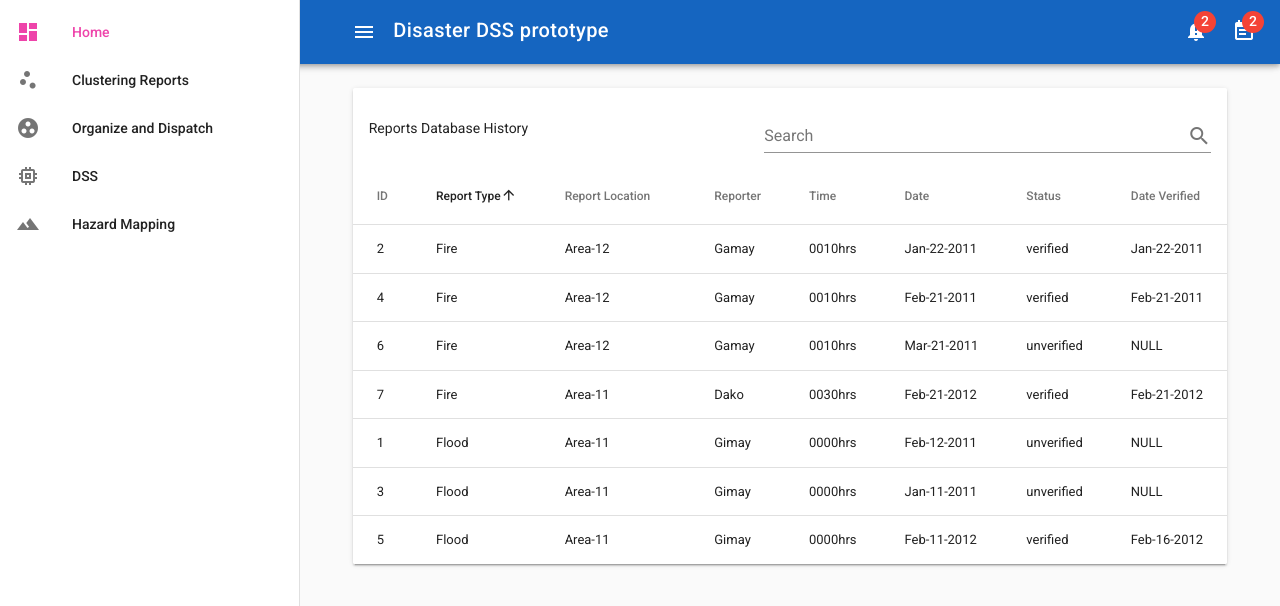
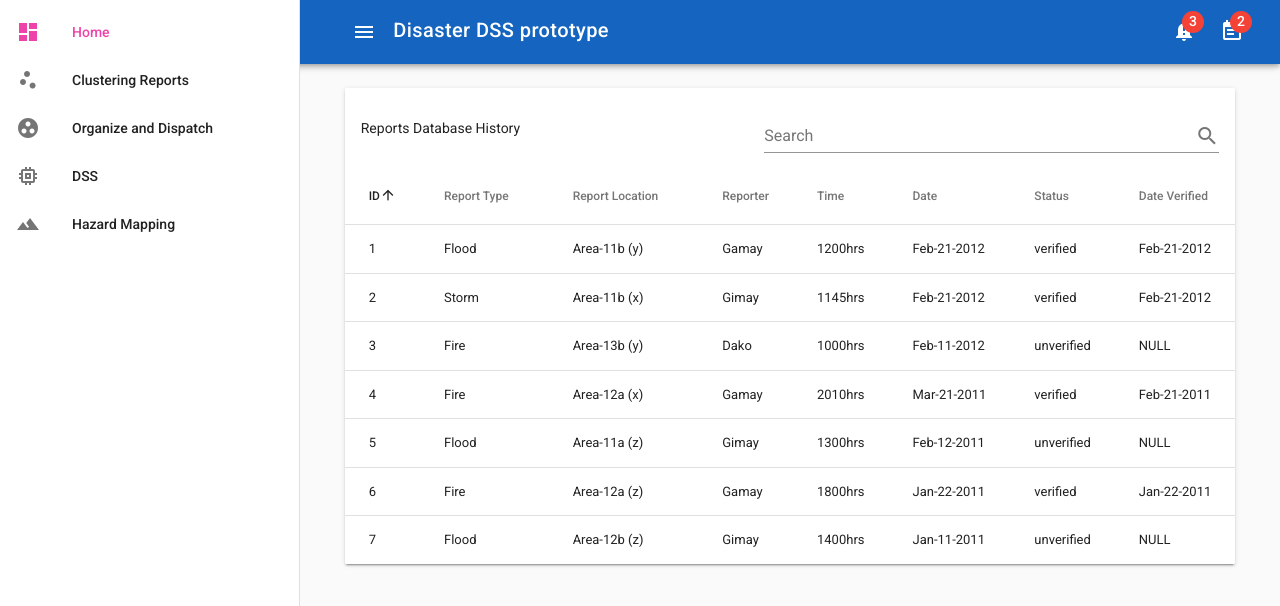
Before and after one commit to KimGranaderos/hazard_mapping, a Vue app: page / in a window 1280 px wide. Shown: the top 606 px of the page. Built offline with nearby package versions, Linux system fonts and the light colour scheme.

Commit message:
home done

```diff
--- a/src/App.vue
+++ b/src/App.vue
@@ -39,44 +39,44 @@
             <span
              slot="badge"
              small
-            >2</span>
+            >3</span>
             <v-icon>notification_important</v-icon>
           </v-badge>
         </v-btn>
         <v-card>
-            <v-list>
-              <v-list-title><p class="text-xs-center"><b>Quick Respond</b></p></v-list-title>
-              <v-divider></v-divider>
-              <v-list-tile avatar>
+          <v-list>
+            <v-list-title><p class="text-xs-center"><b>Quick Respond</b></p></v-list-title>
+            <v-divider></v-divider>
+              <v-list-tile @click="dialog = !dialog" avatar>
                 <v-list-tile-avatar color="teal">
                   <v-icon dark>pool</v-icon>
                 </v-list-tile-avatar>
                 <v-list-tile-content>
-                  <v-list-tile-title>[Flood] Area-12</v-list-tile-title>
-                  <v-list-tile-sub-title>Gamay 12:00nn Jan/21/2011</v-list-tile-sub-title>
+                  <v-list-tile-title>[Flood] Area-11b (y)</v-list-tile-title>
+                  <v-list-tile-sub-title>Gamay 12:00nn Feb/21/2012</v-list-tile-sub-title>
                 </v-list-tile-content>
               </v-list-tile>
               <v-divider></v-divider>
-              <v-list-tile avatar>
+              <v-list-tile @click="" avatar>
                 <v-list-tile-avatar color="blue-grey">
                   <v-icon dark>beach_access</v-icon>
                 </v-list-tile-avatar>
                 <v-list-tile-content>
-                  <v-list-tile-title>[Storm] Area-11</v-list-tile-title>
-                  <v-list-tile-sub-title>Gimay 10:00am Jan/21/2011</v-list-tile-sub-title>
+                  <v-list-tile-title>[Storm] Area-11b (x)</v-list-tile-title>
+                  <v-list-tile-sub-title>Gimay 11:45am Feb/21/2012</v-list-tile-sub-title>
                 </v-list-tile-content>
               </v-list-tile>
               <v-divider></v-divider>
-              <v-list-tile avatar>
+              <v-list-tile @click="" avatar>
                 <v-list-tile-avatar color="red">
                   <v-icon dark>whatshot</v-icon>
                 </v-list-tile-avatar>
                 <v-list-tile-content>
-                  <v-list-tile-title>[Fire] Area-11</v-list-tile-title>
-                  <v-list-tile-sub-title>Dako 10:00am Nov/01/2010</v-list-tile-sub-title>
+                  <v-list-tile-title>[Fire] Area-13b (y)</v-list-tile-title>
+                  <v-list-tile-sub-title>Dako 10:00am Feb/11/2012</v-list-tile-sub-title>
                 </v-list-tile-content>
               </v-list-tile>
-            </v-list>
+          </v-list>
         </v-card>
       </v-menu>
       <v-menu
@@ -101,10 +101,74 @@
           <v-list>
             <v-list-title><p class="text-xs-center"><b>Brgy. Tanod Tasks</b></p></v-list-title>
             <v-divider></v-divider>
-
+            <v-list-tile two-line avatar>
+              <v-list-tile-avatar color="blue-grey">
+                <v-icon dark>explore</v-icon>
+              </v-list-tile-avatar>
+              <v-list-tile-content>
+                <v-list-tile-title>Tanod Damiel verifying Area-11b (y) </v-list-tile-title>
+                <v-list-tile-sub-title>Flood Quick Respond</v-list-tile-sub-title>
+              </v-list-tile-content>
+              <v-list-tile-action>
+                <v-icon color="blue-grey">
+                  check_circle
+                </v-icon>
+                <v-list-tile-action-text>
+                  10mins ago
+                </v-list-tile-action-text>
+              </v-list-tile-action>
+            </v-list-tile>
+            <v-divider></v-divider>
+            <v-list-tile avatar>
+              <v-list-tile-avatar color="blue-grey">
+                <v-icon dark>explore</v-icon>
+              </v-list-tile-avatar>
+              <v-list-tile-content>
+                <v-list-tile-title>Tanod Maquiling verifying Area-11b (x) </v-list-tile-title>
+                <v-list-tile-sub-title>Storm Quick Respond</v-list-tile-sub-title>
+              </v-list-tile-content>
+              <v-list-tile-action>
+                <v-icon color="blue">
+                  check_circle
+                </v-icon>
+                <v-list-tile-action-text>
+                  25mins ago
+                </v-list-tile-action-text>
+              </v-list-tile-action>
+            </v-list-tile>
           </v-list>
         </v-card>
       </v-menu>
+      <v-dialog v-model="dialog" width="600px">
+        <v-card>
+          <v-layout align-center justify-center row fill-height/>
+            <v-flex>
+              <v-img
+                src="/static/dialogpic.png"
+                width="100%"
+              >
+              </v-img>
+            </v-flex>
+          </v-layout>
+          <v-container class="pa-4">
+            <v-list-tile two-line>
+              <v-list-tile-content class="mr-5">
+                <v-list-tile-title>FLOOD</v-list-tile-title>
+                <v-list-tile-title>Area-11b (y)</v-list-tile-title>
+              </v-list-tile-content>
+              <v-list-tile-content class="ml-5">
+                <v-list-tile-title>Gamay</v-list-tile-title>
+                <v-list-tile-sub-title>Feb-21-2012</v-list-tile-sub-title>
+              </v-list-tile-content>
+            </v-list-tile>
+          </v-container>
+          <v-card-actions>
+          <v-spacer></v-spacer>
+          <p>Quick Respond Team</p>
+          <v-btn color="red" flat @click="dialog = false">Send</v-btn>
+        </v-card-actions>
+          </v-card>
+      </v-dialog>
     </v-toolbar>
     <main>
       <v-content>
@@ -117,6 +181,7 @@
 <script>
   export default {
     data: () => ({
+      dialog: false,
       drawer: null,
       items: [
         { icon: 'dashboard', text: 'Home', link: '/' },
--- a/src/components/Home.vue
+++ b/src/components/Home.vue
@@ -73,7 +73,6 @@
           {
             text: 'ID',
             align: 'left',
-            sortable: false,
             value: 'id'
           },
           {
@@ -123,46 +122,46 @@
           {
             id: '1',
             type: 'Flood',
-            location: 'Area-11',
-            reporter: 'Gimay',
-            time: '0000hrs',
-            date: 'Feb-12-2011',
-            status: 'unverified',
-            date_verified: 'NULL',
-            description: 'Description: Report Remarks1',
-            description_tanod: 'Description by Tanod: Yet to be verify'
+            location: 'Area-11b (y)',
+            reporter: 'Gamay',
+            time: '1200hrs',
+            date: 'Feb-21-2012',
+            status: 'verified',
+            date_verified: 'Feb-21-2012',
+            description: 'Description: Report Remarks7',
+            description_tanod: 'Description by Tanod: New Remarks4'
           },
           {
             id: '2',
-            type: 'Fire',
-            location: 'Area-12',
-            reporter: 'Gamay',
-            time: '0010hrs',
-            date: 'Jan-22-2011',
+            type: 'Storm',
+            location: 'Area-11b (x)',
+            reporter: 'Gimay',
+            time: '1145hrs',
+            date: 'Feb-21-2012',
             status: 'verified',
-            date_verified: 'Jan-22-2011',
-            description: 'Description: Report Remarks2',
-            description_tanod: 'Description by Tanod: New Remarks1'
+            date_verified: 'Feb-21-2012',
+            description: 'Description: Report Remarks5',
+            description_tanod: 'Description by Tanod: New Remarks3'
           },
           {
             id: '3',
-            type: 'Flood',
-            location: 'Area-11',
-            reporter: 'Gimay',
-            time: '0000hrs',
-            date: 'Jan-11-2011',
+            type: 'Fire',
+            location: 'Area-13b (y)',
+            reporter: 'Dako',
+            time: '1000hrs',
+            date: 'Feb-11-2012',
             status: 'unverified',
             date_verified: 'NULL',
-            description: 'Description: Report Remarks3',
+            description: 'Description: Report Remarks6',
             description_tanod: 'Description by Tanod: Yet to be verify'
           },
           {
             id: '4',
             type: 'Fire',
-            location: 'Area-12',
+            location: 'Area-12a (x)',
             reporter: 'Gamay',
-            time: '0010hrs',
-            date: 'Feb-21-2011',
+            time: '2010hrs',
+            date: 'Mar-21-2011',
             status: 'verified',
             date_verified: 'Feb-21-2011',
             description: 'Description: Report Remarks4',
@@ -171,38 +170,38 @@
           {
             id: '5',
             type: 'Flood',
-            location: 'Area-11',
+            location: 'Area-11a (z)',
             reporter: 'Gimay',
-            time: '0000hrs',
-            date: 'Feb-11-2012',
-            status: 'verified',
-            date_verified: 'Feb-16-2012',
-            description: 'Description: Report Remarks5',
-            description_tanod: 'Description by Tanod: New Remarks3'
+            time: '1300hrs',
+            date: 'Feb-12-2011',
+            status: 'unverified',
+            date_verified: 'NULL',
+            description: 'Description: Report Remarks1',
+            description_tanod: 'Description by Tanod: Yet to be verify'
           },
           {
             id: '6',
             type: 'Fire',
-            location: 'Area-12',
+            location: 'Area-12a (z)',
             reporter: 'Gamay',
-            time: '0010hrs',
-            date: 'Mar-21-2011',
-            status: 'unverified',
-            date_verified: 'NULL',
-            description: 'Description: Report Remarks6',
-            description_tanod: 'Description by Tanod: Yet to be verify'
+            time: '1800hrs',
+            date: 'Jan-22-2011',
+            status: 'verified',
+            date_verified: 'Jan-22-2011',
+            description: 'Description: Report Remarks2',
+            description_tanod: 'Description by Tanod: New Remarks1'
           },
           {
             id: '7',
-            type: 'Fire',
-            location: 'Area-11',
-            reporter: 'Dako',
-            time: '0030hrs',
-            date: 'Feb-21-2012',
-            status: 'verified',
-            date_verified: 'Feb-21-2012',
-            description: 'Description: Report Remarks7',
-            description_tanod: 'Description by Tanod: New Remarks4'
+            type: 'Flood',
+            location: 'Area-12b (z)',
+            reporter: 'Gimay',
+            time: '1400hrs',
+            date: 'Jan-11-2011',
+            status: 'unverified',
+            date_verified: 'NULL',
+            description: 'Description: Report Remarks3',
+            description_tanod: 'Description by Tanod: Yet to be verify'
           }
         ]
       }
```
Also changed, not shown: static/dialogpic.png (added).
